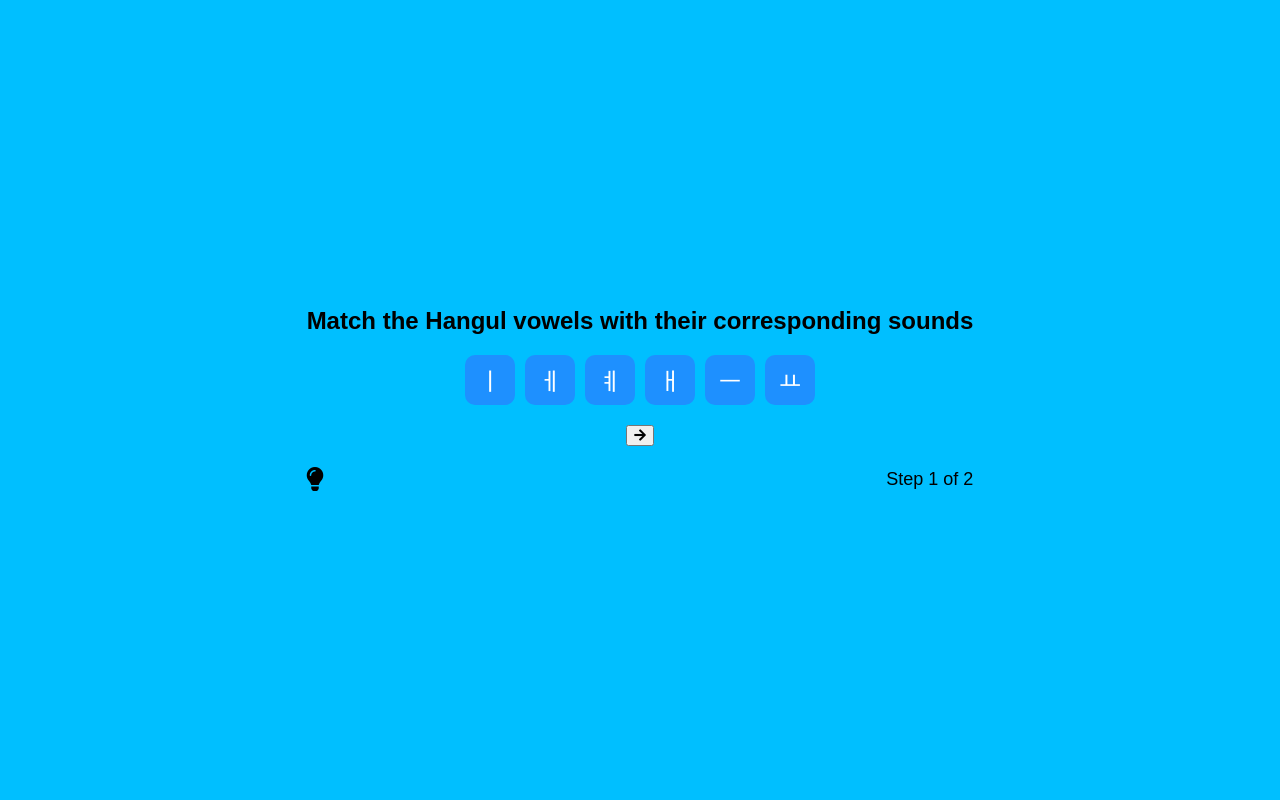
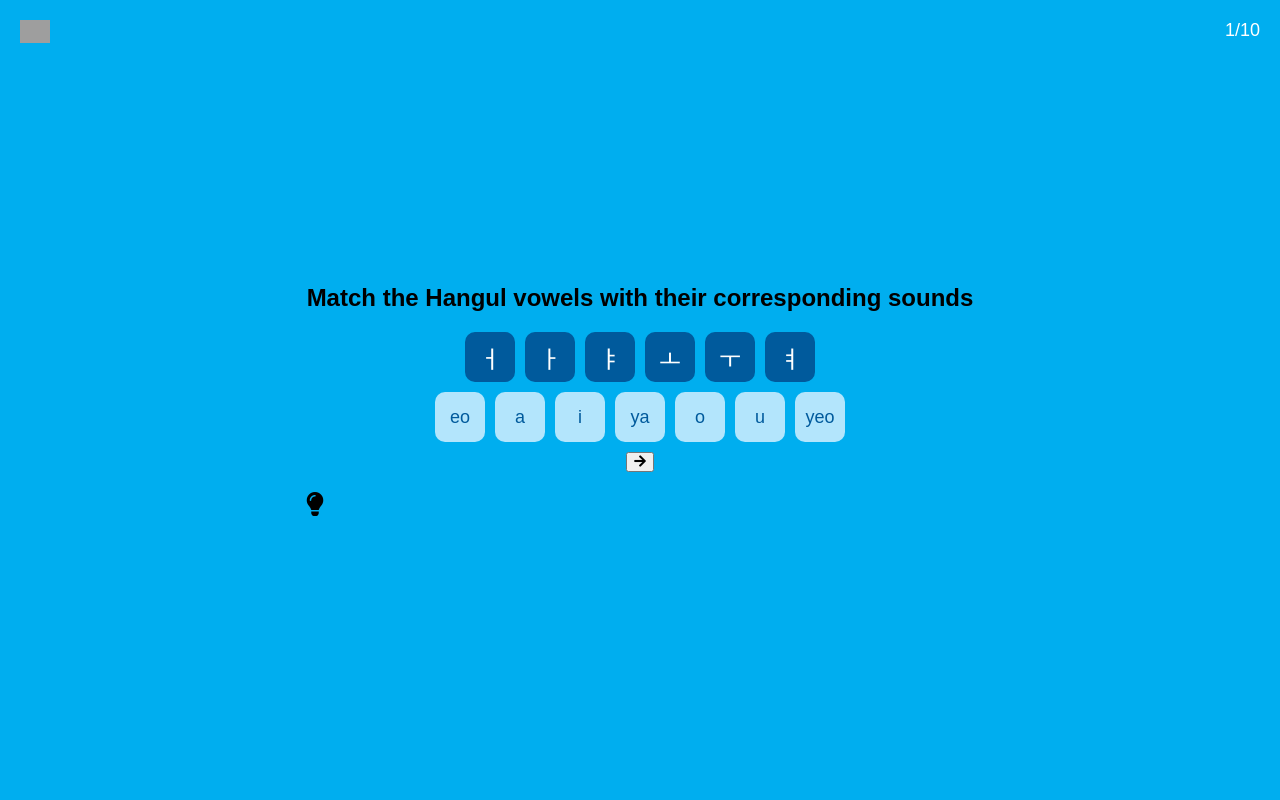
Before and after one commit to Soul0021/Thesis, a Django app: page /quiz/1/ in a window 1280 px wide. Run offline with Django 5.2, Linux system fonts and the light colour scheme; a user stored in the database is signed in; grey boxes are pictures that could not be loaded.

Commit message:
modified:   templates/userauths/quiz1.html

```diff
--- a/templates/userauths/quiz1.html
+++ b/templates/userauths/quiz1.html
@@ -1,4 +1,3 @@
-<!DOCTYPE html>
 <html lang="en">
 <head>
     <meta charset="UTF-8">
@@ -6,7 +5,7 @@
     <title>Hangul Vowels Matching</title>
     <style>
         body {
-            background-color: #00BFFF;
+            background-color: #00AEEF;
             font-family: Arial, sans-serif;
             margin: 0;
             padding: 0;
@@ -30,7 +29,7 @@
             margin-bottom: 10px;
         }
         .vowel, .sound {
-            background-color: #1E90FF;
+            background-color: #005A9C;
             color: #fff;
             font-size: 24px;
             width: 50px;
@@ -43,8 +42,9 @@
             cursor: pointer;
         }
         .sound {
-            background-color: #B0E0E6;
-            color: #1E90FF;
+            background-color: #B3E5FC;
+            color: #005A9C;
+            font-size: 18px;
         }
         .footer {
             display: flex;
@@ -75,24 +75,48 @@
         .incorrect {
             background-color: #FF6347 !important;
         }
+        .lightbulb {
+            position: absolute;
+            top: 20px;
+            left: 20px;
+        }
+        .lightbulb img {
+            width: 30px;
+        }
+        .page-number {
+            position: absolute;
+            top: 20px;
+            right: 20px;
+            font-size: 18px;
+            color: #fff;
+        }
     </style>
     <link rel="stylesheet" href="https://cdnjs.cloudflare.com/ajax/libs/font-awesome/5.15.3/css/all.min.css">
 </head>
 <body>
     <div class="container">
+        <div class="lightbulb">
+            <img src="https://storage.googleapis.com/a1aa/image/7m9bSHsVQZYNH1bNcAi63J44s4Ci55Pc9IY5b2RFjKs0kg5E.jpg" alt="Lightbulb icon">
+        </div>
         <div class="title">Match the Hangul vowels with their corresponding sounds</div>
 
         <form method="post" id="quiz-form">
-            {% csrf_token %}
             <div class="vowels">
-                {% for vowel in quiz_data.vowels %}
-                    <div class="vowel" data-sound="{{ vowel.sound }}">{{ vowel.symbol }}</div>
-                {% endfor %}
+                <div class="vowel" data-sound="eo">ㅓ</div>
+                <div class="vowel" data-sound="a">ㅏ</div>
+                <div class="vowel" data-sound="ya">ㅑ</div>
+                <div class="vowel" data-sound="o">ㅗ</div>
+                <div class="vowel" data-sound="u">ㅜ</div>
+                <div class="vowel" data-sound="yeo">ㅕ</div>
             </div>
             <div class="sounds">
-                {% for sound in quiz_data.sounds %}
-                    <div class="sound" data-sound="{{ sound.label }}">{{ sound.label }}</div>
-                {% endfor %}
+                <div class="sound" data-sound="eo">eo</div>
+                <div class="sound" data-sound="a">a</div>
+                <div class="sound" data-sound="i">i</div>
+                <div class="sound" data-sound="ya">ya</div>
+                <div class="sound" data-sound="o">o</div>
+                <div class="sound" data-sound="u">u</div>
+                <div class="sound" data-sound="yeo">yeo</div>
             </div>
             <input type="hidden" name="quiz_data" id="quiz-data" value="">
             <button type="submit" class="next"><i class="fas fa-arrow-right"></i></button>
@@ -100,7 +124,7 @@
 
         <div class="footer">
             <div class="icon"><i class="fas fa-lightbulb"></i></div>
-            <div class="page-number">Step {{ step }} of {{ total_steps }}</div>
+            <div class="page-number">1/10</div>
         </div>
     </div>
 
```
